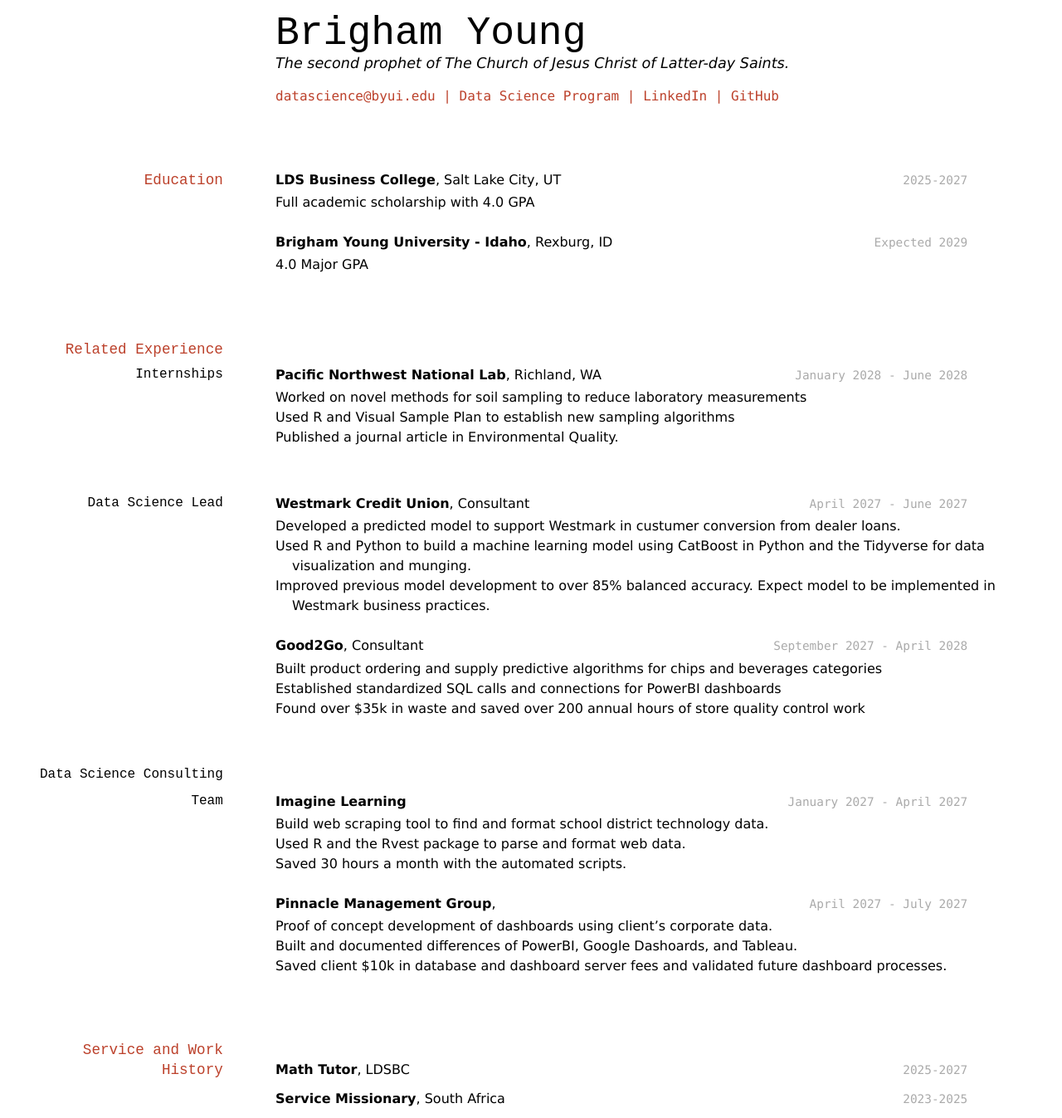
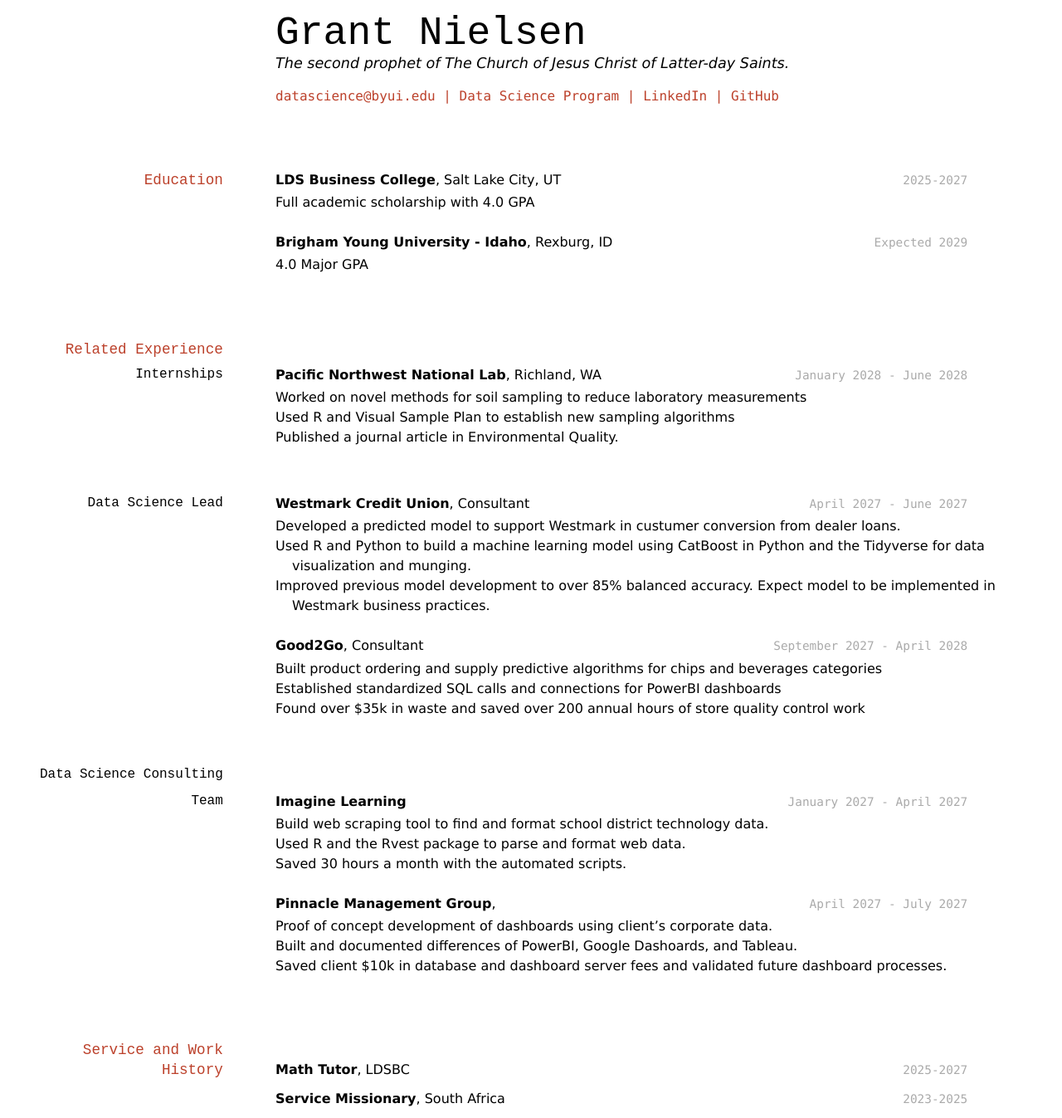
Before and after one commit to gniely/My-Resume, a Jekyll site: the page built from docs/index.md, in a window 1280 px wide. Shown: the whole page at 83% size. Built offline with Jekyll 4.4.1, drawn with Linux system fonts in a browser that asks for light colours.

Commit message:
Changed my name

```diff
--- a/docs/index.md
+++ b/docs/index.md
@@ -2,7 +2,7 @@
 layout: cv
 title: Brigham Young's Resume
 ---
-# Brigham Young
+# Grant Nielsen
 The second prophet of The Church of Jesus Christ of Latter-day Saints.
 
 <div id="webaddress">
```
